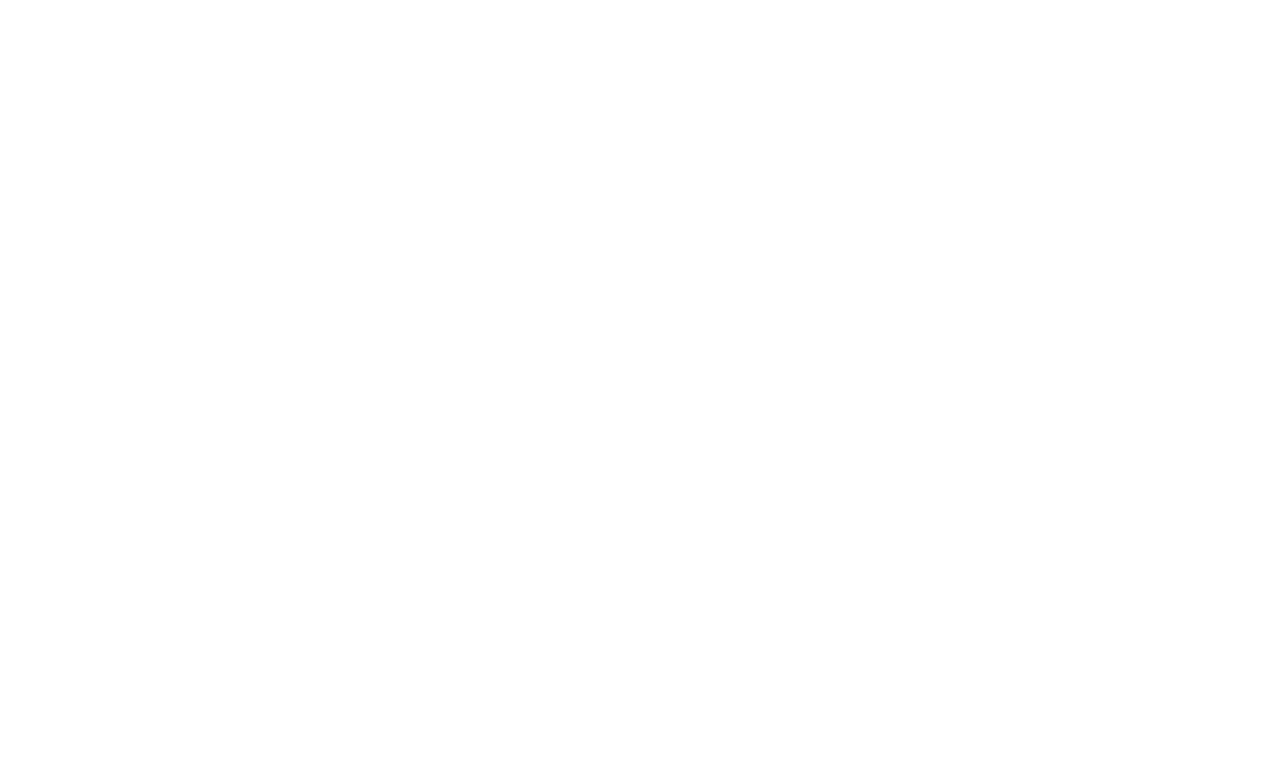
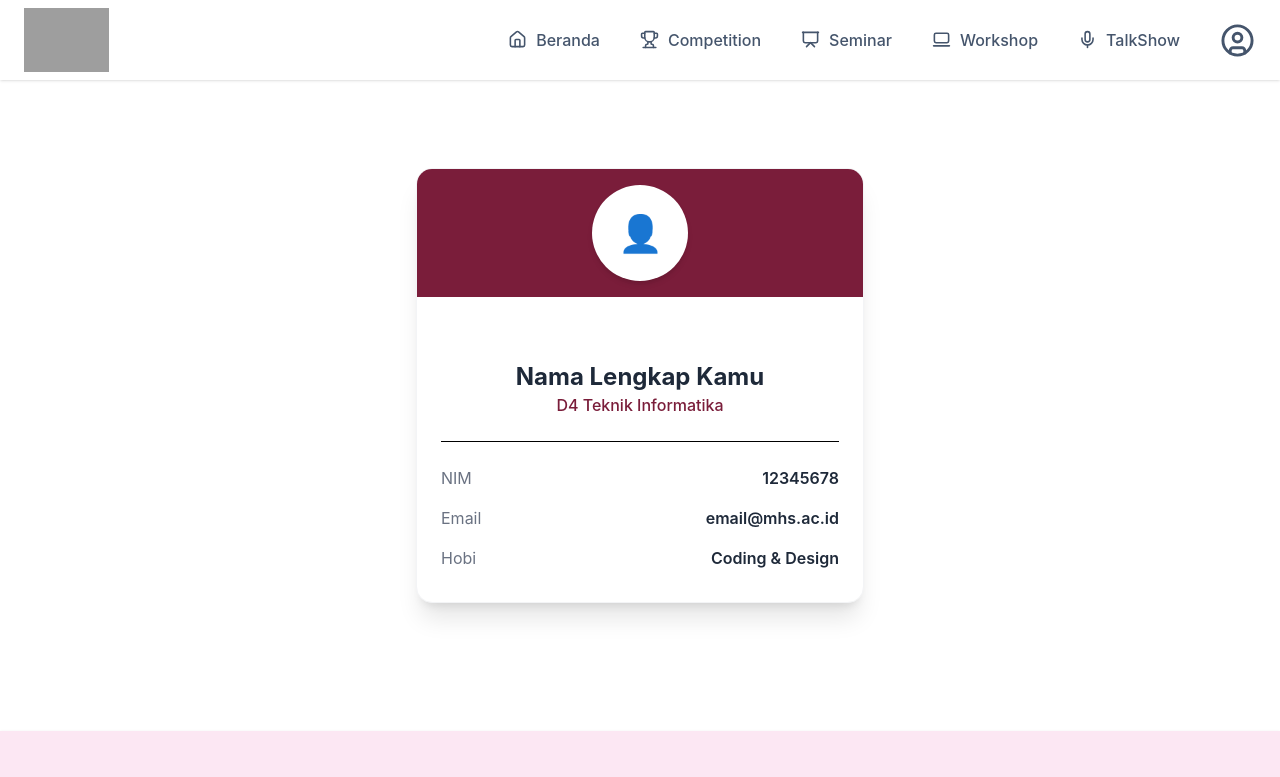
Before and after one commit to Dexamenus/UTS_PEMWEB2, a React (Vite) app in the folder invofest/: page /biodata in a window 1280 px wide. Before the commit this address had no page. Shown: the top 777 px of the page. Built offline with nearby package versions, Linux system fonts and the light colour scheme; grey boxes are pictures that could not be loaded.

Commit message:
Ubah localhost ke URL Backend Vercel

```diff
--- a/invofest/src/App.tsx
+++ b/invofest/src/App.tsx
@@ -12,16 +12,13 @@ import Daftar from "./pages/Daftar";
 import DashboardIndex from "./pages/Dashboard/DashboardIndex";
 import ProtectedRoute from "./routes/ProtectedRoute";
 import DashboardLayouts from "./layouts/DashboardLayouts";
-
-// Import Sisi Index Tabel
 import CategoryIndex from "./pages/Dashboard/category/CategoryIndex";
 import PembicraIndex from "./pages/Dashboard/pembicara/PembicraIndex";
 import EventIndex from "./pages/Dashboard/event/EventIndex";
-
-// Import Sisi Form CRUD Terpadu
 import CategoryCRUD from "./pages/Dashboard/category/CategoryCRUD";
 import PembicaraCRUD from "./pages/Dashboard/pembicara/PembicaraCRUD";
 import EventCRUD from "./pages/Dashboard/event/EventCRUD";
+import Biodata from "./pages/Biodata";
 
 function App() {
   return (
@@ -34,6 +31,7 @@ function App() {
           <Route path="/competition" element={<Competition />} />
           <Route path="/talkshow" element={<Talkshow />} />
           <Route path="/Workshop" element={<Workshop />} />
+          <Route path="/biodata" element={<Biodata />} />
         </Route>
 
         {/* rute auth */}
--- /dev/null
+++ b/invofest/src/pages/Biodata.tsx
@@ -0,0 +1,35 @@
+export default function Biodata() {
+    return (
+        <div className="container mx-auto px-4 py-16">
+            <div className="max-w-md mx-auto bg-white rounded-2xl shadow-xl overflow-hidden border border-gray-100">
+                {/* Area Foto (Opsional, bisa diganti dengan <img>) */}
+                <div className="bg-[#7A1D3A] h-32 flex items-center justify-center">
+                    <div className="w-24 h-24 bg-white rounded-full flex items-center justify-center text-4xl shadow-md">
+                        👤
+                    </div>
+                </div>
+
+                {/* Konten Biodata */}
+                <div className="pt-16 pb-8 px-6 text-center">
+                    <h2 className="text-2xl font-bold text-gray-800">Nama Lengkap Kamu</h2>
+                    <p className="text-[#7A1D3A] font-medium mb-6">D4 Teknik Informatika</p>
+
+                    <div className="space-y-4 text-left border-t pt-6">
+                        <div className="flex justify-between">
+                            <span className="text-gray-500">NIM</span>
+                            <span className="font-semibold text-gray-800">12345678</span>
+                        </div>
+                        <div className="flex justify-between">
+                            <span className="text-gray-500">Email</span>
+                            <span className="font-semibold text-gray-800">email@mhs.ac.id</span>
+                        </div>
+                        <div className="flex justify-between">
+                            <span className="text-gray-500">Hobi</span>
+                            <span className="font-semibold text-gray-800">Coding & Design</span>
+                        </div>
+                    </div>
+                </div>
+            </div>
+        </div>
+    );
+}
```
